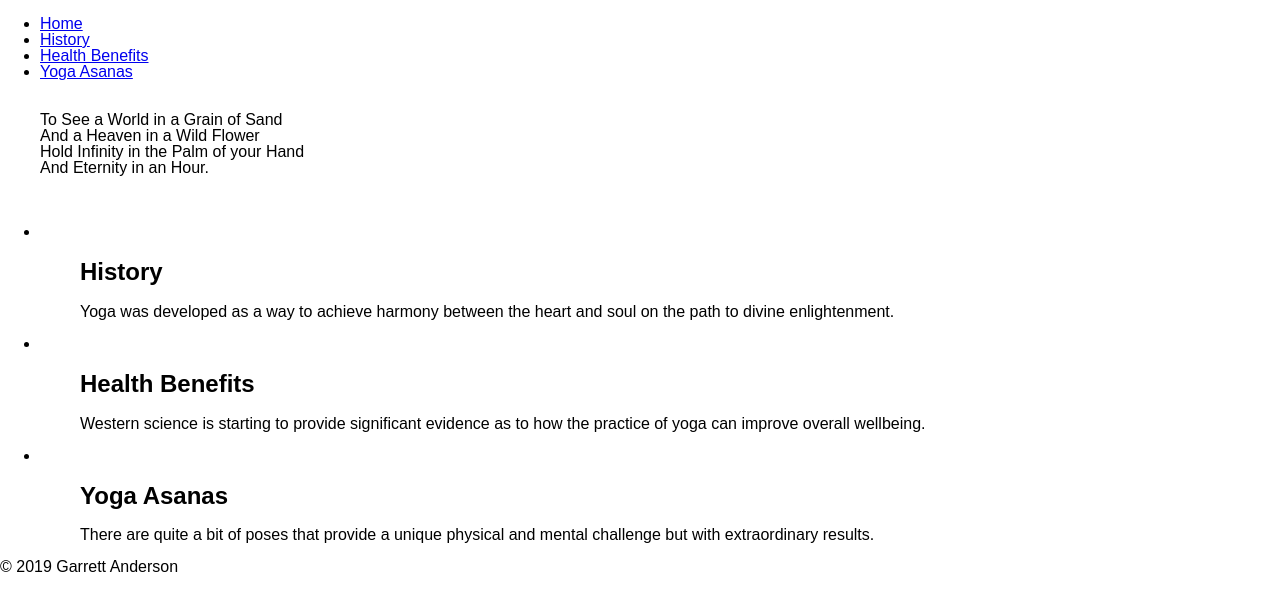
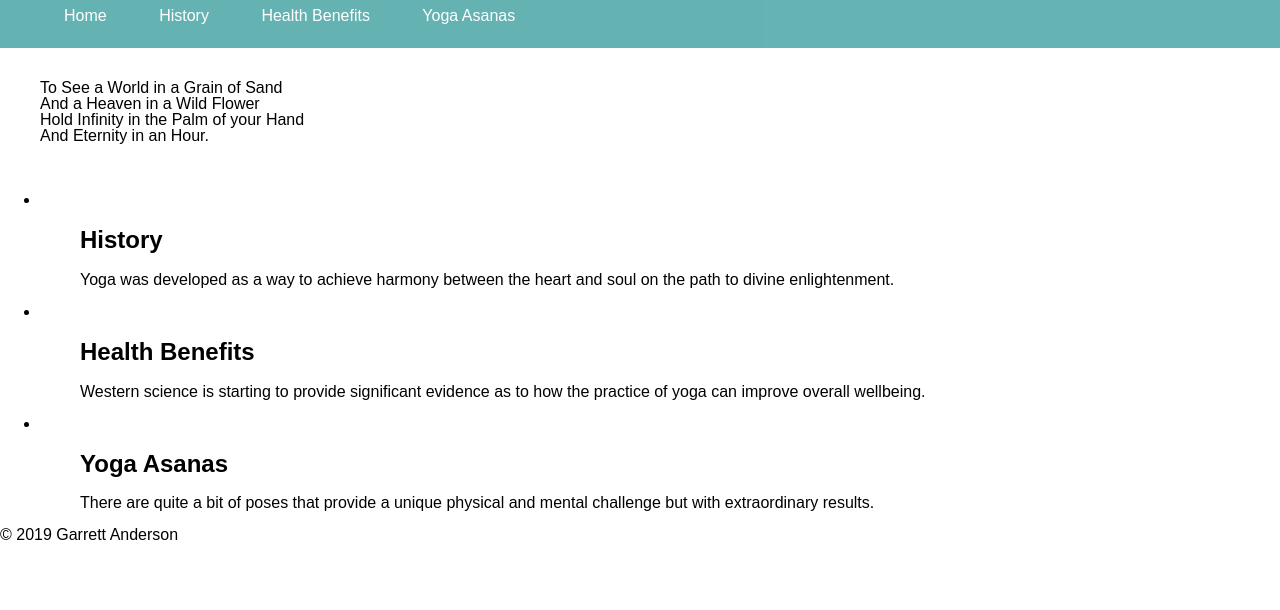
Before and after one commit to GarrettAnderson/my-hobbies-yoga, a website: page public/index.html in a window 1280 px wide. Drawn offline with Linux system fonts and the light colour scheme.

Commit message:
added styles for the navbar

```diff
--- a/public/screen.css
+++ b/public/screen.css
@@ -1,12 +1,43 @@
 :root {
-  font: 16px / 1 sans-serif;
+    font: 16px / 1 sans-serif;
 }
 
 html {
-  height: 100%;
+    height: 100%;
 }
 
 body {
-  margin: 0;
-  min-height: 100%;
+    margin: 0;
+    min-height: 100%;
 }
+
+.navBar {
+    list-style: none;
+    width: 100%;
+    align-content: center;
+    background-color: #008080;
+    opacity: 0.6;
+    height: 3em;
+}
+
+.navBarList {
+    margin-top: 0px;
+}
+
+.navBarList li {
+    display: inline;
+    padding: 1.5em;
+    font-size: 16px;
+    cursor: pointer;
+}
+
+.navBarList li:hover {
+    font-size: 18px;
+    cursor: pointer;
+}
+
+.navBarList li a {
+    text-decoration: none;
+    cursor: pointer;
+    color: #fff;
+}
```
